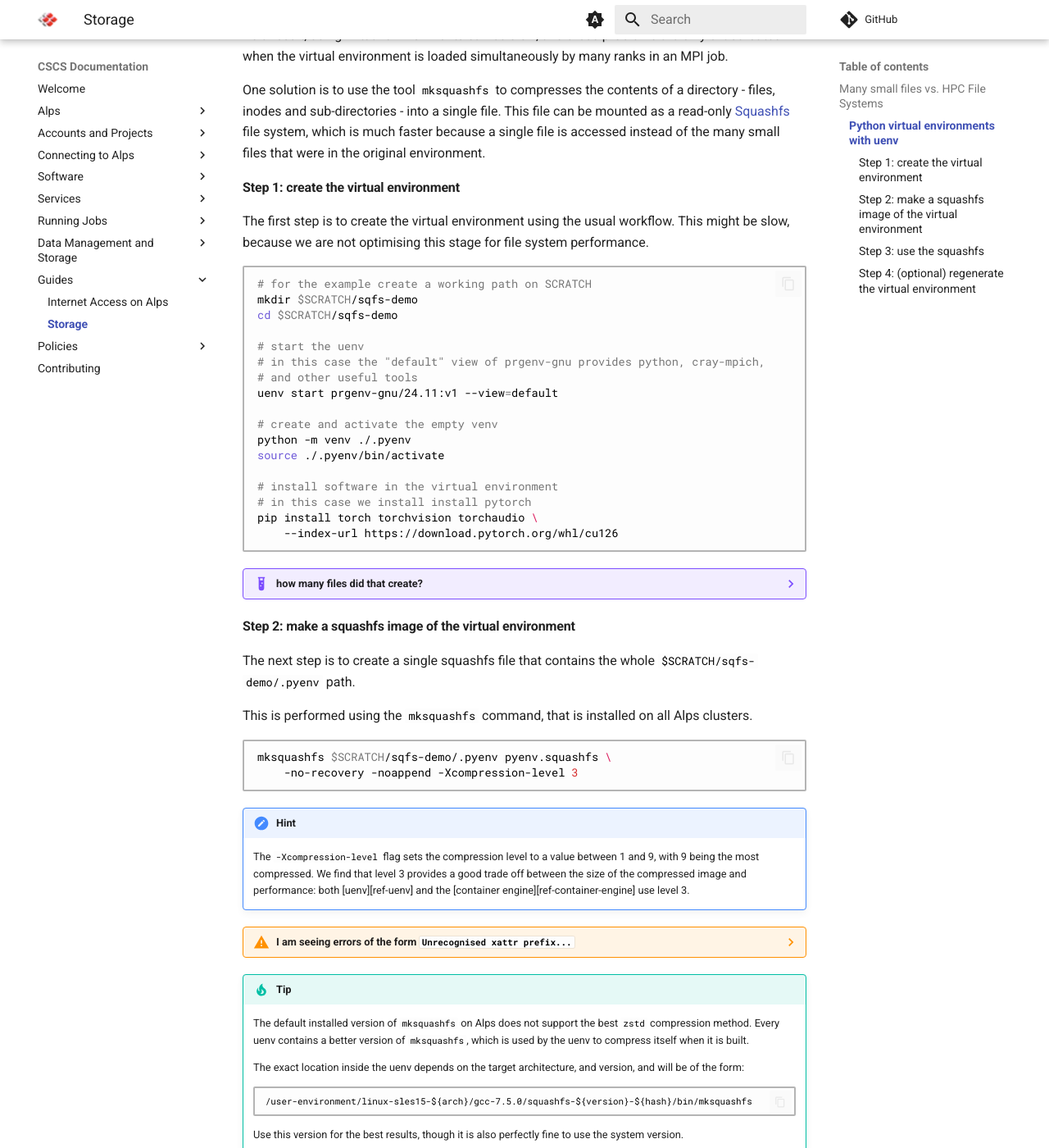
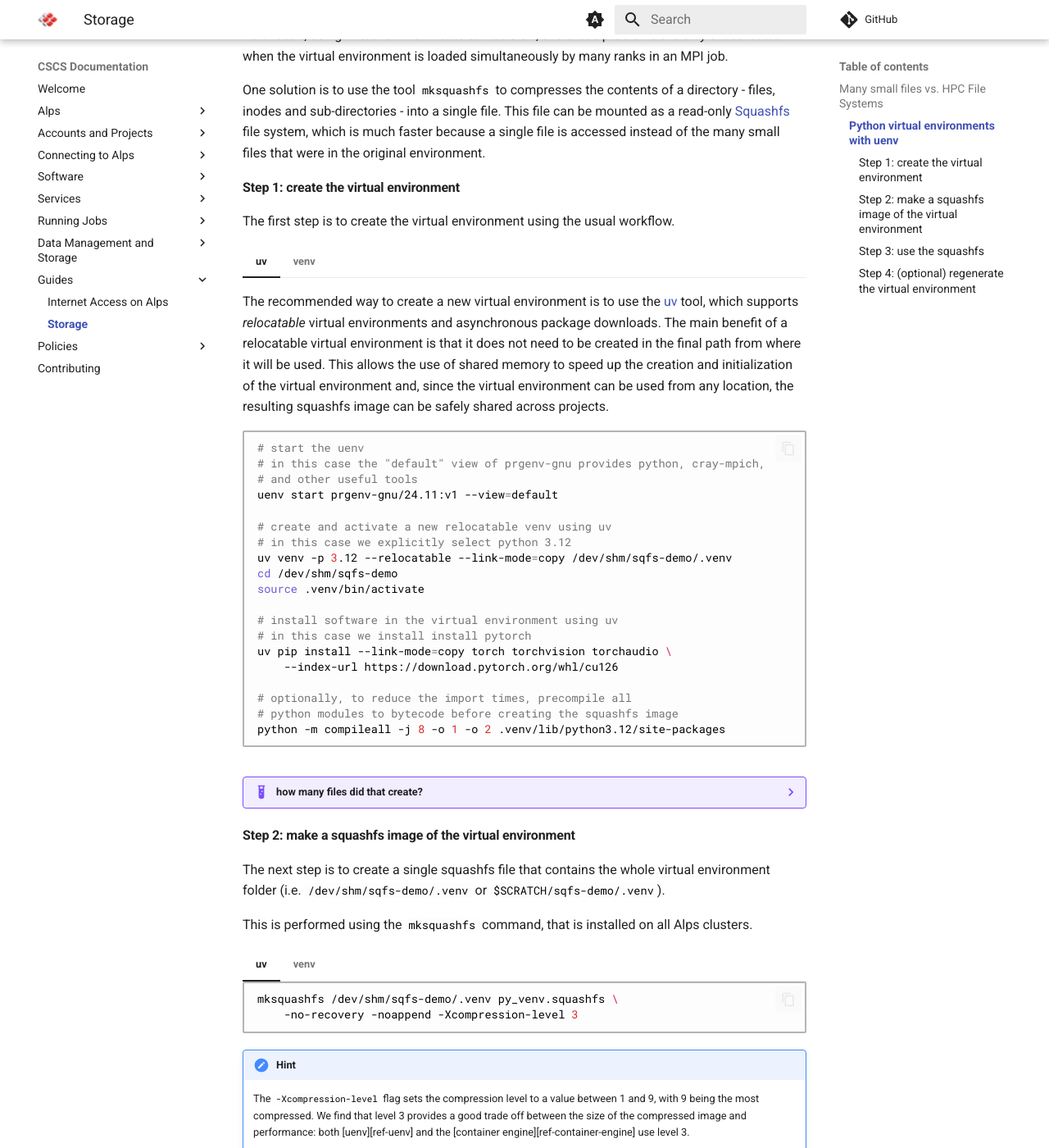
Before and after one commit to nickjbrowning/cscs-docs, an MkDocs documentation site: the page built from docs/guides/storage.md, in a window 1280 px wide and 1400 px high, scrolled down 1018 px. Shown: the whole window at 82% size. Built offline with MkDocs 1.6.1 and Material for MkDocs 9.7.7, drawn with Linux system fonts in a browser that asks for light colours; comment, search, counter and statistics services are not loaded; some of the changed text lies outside the part shown.

Commit message:
Update storage section to explain relocatable python venvs with uv (#47)

````diff
--- a/docs/guides/storage.md
+++ b/docs/guides/storage.md
@@ -33,27 +33,56 @@ This file can be mounted as a read-only [Squashfs](https://en.wikipedia.org/wiki
 #### Step 1: create the virtual environment
 
 The first step is to create the virtual environment using the usual workflow.
-This might be slow, because we are not optimising this stage for file system performance.
 
-```bash
-# for the example create a working path on SCRATCH
-mkdir $SCRATCH/sqfs-demo
-cd $SCRATCH/sqfs-demo
+=== "uv"
 
-# start the uenv
-# in this case the "default" view of prgenv-gnu provides python, cray-mpich,
-# and other useful tools
-uenv start prgenv-gnu/24.11:v1 --view=default
+    The recommended way to create a new virtual environment is to use the [uv](https://docs.astral.sh/uv/) tool, which supports _relocatable_ virtual environments and asynchronous package downloads. The main benefit of a relocatable virtual environment is that it does not need to be created in the final path from where it will be used. This allows the use of shared memory to speed up the creation and initialization of the virtual environment and, since the virtual environment can be used from any location, the resulting squashfs image can be safely shared across projects.
 
-# create and activate the empty venv
-python -m venv ./.pyenv
-source ./.pyenv/bin/activate
+    ```bash
+    # start the uenv
+    # in this case the "default" view of prgenv-gnu provides python, cray-mpich,
+    # and other useful tools
+    uenv start prgenv-gnu/24.11:v1 --view=default
 
-# install software in the virtual environment
-# in this case we install install pytorch
-pip install torch torchvision torchaudio \
-    --index-url https://download.pytorch.org/whl/cu126
-```
+    # create and activate a new relocatable venv using uv
+    # in this case we explicitly select python 3.12
+    uv venv -p 3.12 --relocatable --link-mode=copy /dev/shm/sqfs-demo/.venv
+    cd /dev/shm/sqfs-demo
+    source .venv/bin/activate
+
+    # install software in the virtual environment using uv
+    # in this case we install install pytorch
+    uv pip install --link-mode=copy torch torchvision torchaudio \
+        --index-url https://download.pytorch.org/whl/cu126
+
+    # optionally, to reduce the import times, precompile all
+    # python modules to bytecode before creating the squashfs image
+    python -m compileall -j 8 -o 1 -o 2 .venv/lib/python3.12/site-packages
+    ```
+
+=== "venv"
+
+    A new virtual environment can also be created using the standard `venv` module. However, virtual environments created by `venv` are not relocatable, and thus they need to be created and initialized in the path from where they will be used. This implies that the installation process can not be optimized for file system performance and will still be slow on Lustre filesystems.
+
+    ```bash
+    # start the uenv
+    # in this case the "default" view of prgenv-gnu provides python, cray-mpich,
+    # and other useful tools
+    uenv start prgenv-gnu/24.11:v1 --view=default
+
+    # for the example create a working path on SCRATCH
+    mkdir $SCRATCH/sqfs-demo
+    cd $SCRATCH/sqfs-demo
+
+    # create and activate the empty venv
+    python -m venv ./.venv
+    source ./.venv/bin/activate
+
+    # install software in the virtual environment
+    # in this case we install install pytorch
+    pip install torch torchvision torchaudio \
+        --index-url https://download.pytorch.org/whl/cu126
+    ```
 
 ??? example "how many files did that create?"
     An inode is created for every file, directory and symlink on a file system.
@@ -61,22 +90,32 @@ pip install torch torchvision torchaudio \
 
     The following command can be used to count the number of inodes:
     ```
-    find $SCRATCH/sqfs-demo/.pyenv -exec stat --format="%i" {} + | sort -u | wc -l
+    find $SCRATCH/sqfs-demo/.venv -exec stat --format="%i" {} + | sort -u | wc -l
     ```
     `find` is used to list every path and file, and `stat` is called on each of these to get the inode, and then `sort` and `wc` are used to count the number of unique inodes.
 
     In our "simple" pytorch example, I counted **22806 inodes**!
 
+
 #### Step 2: make a squashfs image of the virtual environment
 
-The next step is to create a single squashfs file that contains the whole `$SCRATCH/sqfs-demo/.pyenv` path.
+The next step is to create a single squashfs file that contains the whole virtual environment folder (i.e. `/dev/shm/sqfs-demo/.venv` or `$SCRATCH/sqfs-demo/.venv`).
 
 This is performed using the `mksquashfs` command, that is installed on all Alps clusters.
 
-```bash
-mksquashfs $SCRATCH/sqfs-demo/.pyenv pyenv.squashfs \
-    -no-recovery -noappend -Xcompression-level 3
-```
+=== "uv"
+
+    ```bash
+    mksquashfs /dev/shm/sqfs-demo/.venv py_venv.squashfs \
+        -no-recovery -noappend -Xcompression-level 3
+    ```
+
+=== "venv"
+
+    ```bash
+    mksquashfs $SCRATCH/sqfs-demo/.venv py_venv.squashfs \
+        -no-recovery -noappend -Xcompression-level 3
+    ```
 
 !!! hint
     The `-Xcompression-level` flag sets the compression level to a value between 1 and 9, with 9 being the most compressed.
@@ -105,26 +144,39 @@ mksquashfs $SCRATCH/sqfs-demo/.pyenv pyenv.squashfs \
 
 To use the optimised virtual environment, mount the squashfs image at the location of the original virtual environment when starting the uenv.
 
-```bash
-cd $SCRATCH/sqfs-demo
-uenv start --view=default \
-    prgenv-gnu/24.11:v1,$PWD/pyenv.squashfs:$SCRATCH/sqfs-demo/.pyenv
-source .pyenv/bin/activate
-```
+=== "uv"
 
-Note that the original virtual environment is still installed in `$SCRATCH/sqfs-demo/.pyenv`, however the squashfs image has been mounted on top of it, so the single squashfs file is being accessed instead of the many files in the original version.
+    ```bash
+    cd $SCRATCH/sqfs-demo
+    uenv start --view=default \
+        prgenv-gnu/24.11:v1,$PWD/py_venv.squashfs:$SCRATCH/sqfs-demo/.venv
+    source .venv/bin/activate
+    ```
 
-A benefit of this approach is that the squashfs file can be copied to a location that is not subject to the Scratch cleaning policy.
+    Remember that virtual environments created by `uv` are relocatable only if the `--relocatable` option flag is passed to the `uv venv` command as mentioned in step 1. In that case, the generated environment is relocatable and thus it is possible to mount it in multiple locations without problems.
 
-!!! warning
-    Virtual environment are usually not relocatable as they contain symlinks to absolute locations inside the virtual environment. Therefore, you need to mount the image in the exact same location where you created the virtual environment.
+=== "venv"
+
+    ```bash
+    cd $SCRATCH/sqfs-demo
+    uenv start --view=default \
+        prgenv-gnu/24.11:v1,$PWD/py_venv.squashfs:$SCRATCH/sqfs-demo/.venv
+    source .venv/bin/activate
+    ```
+
+    Note that the original virtual environment is still installed in `$SCRATCH/sqfs-demo/.venv`, however the squashfs image has been mounted on top of it, so the single squashfs file is being accessed instead of the many files in the original version.
+
+    A benefit of this approach is that the squashfs file can be copied to a location that is not subject to the Scratch cleaning policy.
+
+    !!! warning
+        Virtual environments created by `venv` are not relocatable as they contain symlinks to absolute locations inside the virtual environment. This means that the squashfs file must be mounted in the exact same location where the virtual environment was created.
 
 #### Step 4: (optional) regenerate the virtual environment
 
-The squashfs file is immutable - it is not possible to modify the contents of `.pyenv` while it is mounted.
+The squashfs file is immutable - it is not possible to modify the contents of `.venv` while it is mounted.
 This means that it is not possible to `pip install` more packages in the virtual environment.
 
-If you need to modify the virtual environment, run the original uenv without the squashfs file mounted, make changes, and run step 2 again to generate a new image.
+If you need to modify the virtual environment, run the original uenv without the squashfs file mounted, make changes to the virtual environment, and run step 2 again to generate a new image.
 
 !!! hint
     If you save the updated copy in a different file, you can now "roll back" to the old version of the environment by mounting the old image.
````
